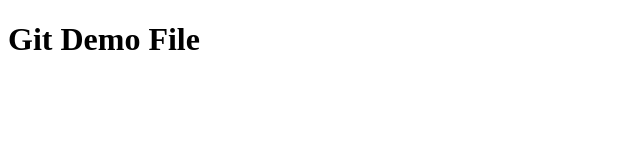
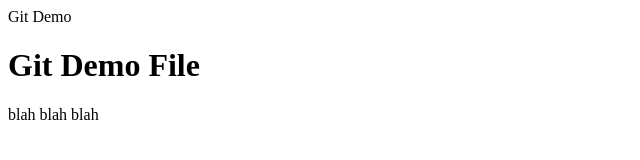
Before and after one commit to jenny-land/desktop-tutorial-2, a plain HTML site: page index.html in a window 1280 px wide. Shown: the whole page, without its empty margins (0-640 px from the left). Drawn offline with Linux system fonts and the light colour scheme.

Commit message:
added content to head and body

```diff
--- a/index.html
+++ b/index.html
@@ -1,5 +1,12 @@
 <!DOCTYPE html>
 
+<head>
+    Git Demo
+</head>
 <body>
     <h1>Git Demo File</h1>
+    <p> blah blah blah</p>
+
 </body>
+
+</html>
```
